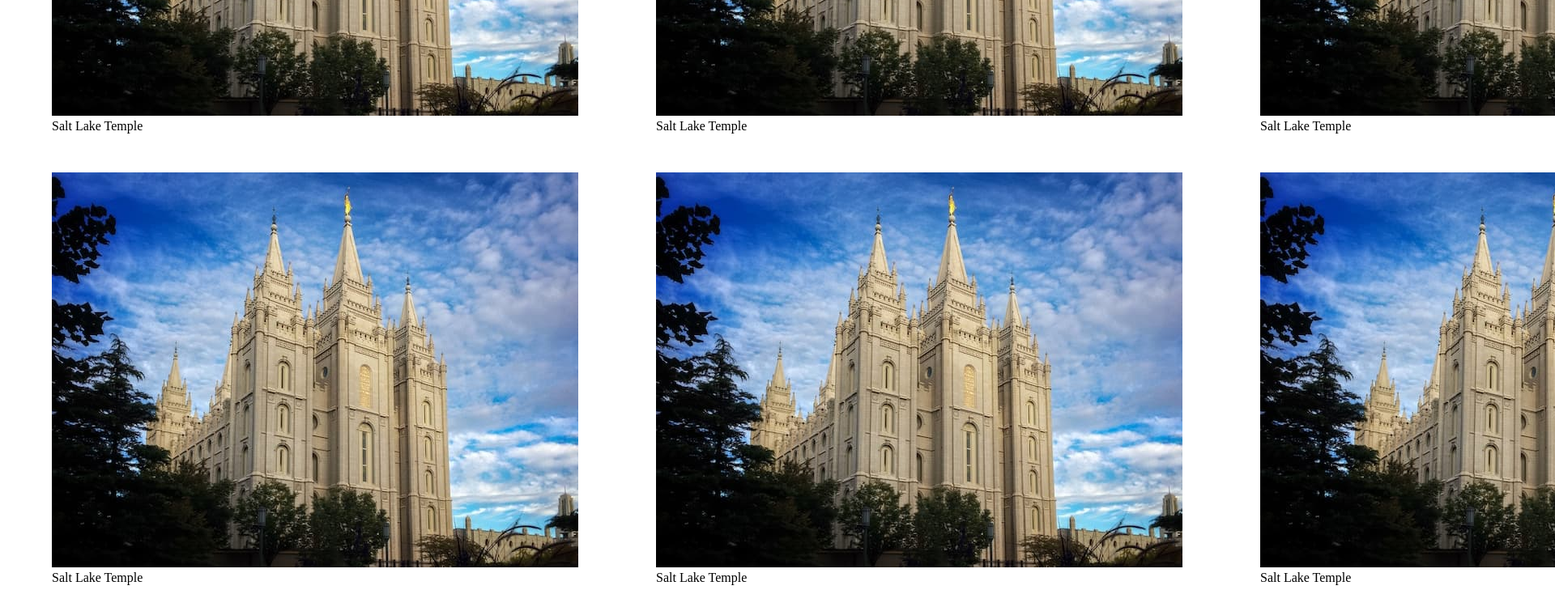
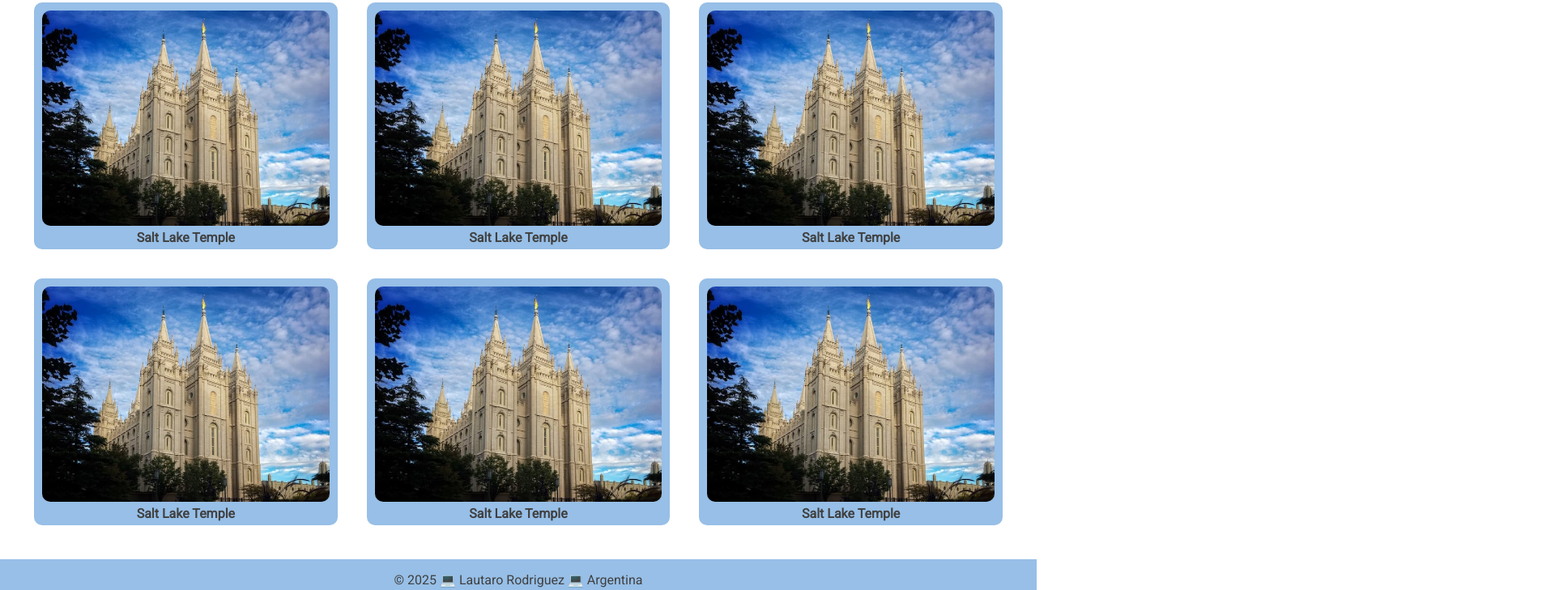
Before and after one commit to Yacares/wdd131, a plain HTML site: page temples.html in a window 1280 px wide. Shown: the part 529-1258 px from the top of the page at 81% size, 1920 px wide, since content can reach past the window. Drawn offline with Linux system fonts and the light colour scheme.

Commit message:
corrections 2

```diff
--- a/temples.html
+++ b/temples.html
@@ -7,9 +7,9 @@
     <link rel="preconnect" href="https://fonts.googleapis.com">
     <link rel="preconnect" href="https://fonts.gstatic.com" crossorigin>
     <link href="https://fonts.googleapis.com/css2?family=Roboto&display=swap" rel="stylesheet">
-    <link rel="stylesheet" href="styles/temple.css">
+    <link rel="stylesheet" href="styles/temples.css">
     <link rel="stylesheet" href="styles/temples-large.css">
-    <script src="scripts/temple.js" defer></script>
+    <script src="scripts/temples.js" defer></script>
     <script src="scripts/getdates.js" defer></script>
     <title>WDD 131 – Temple Responsive Album – Lautaro Rodriguez</title>
     <meta name="author" content="Lautaro Rodriguez">
```
